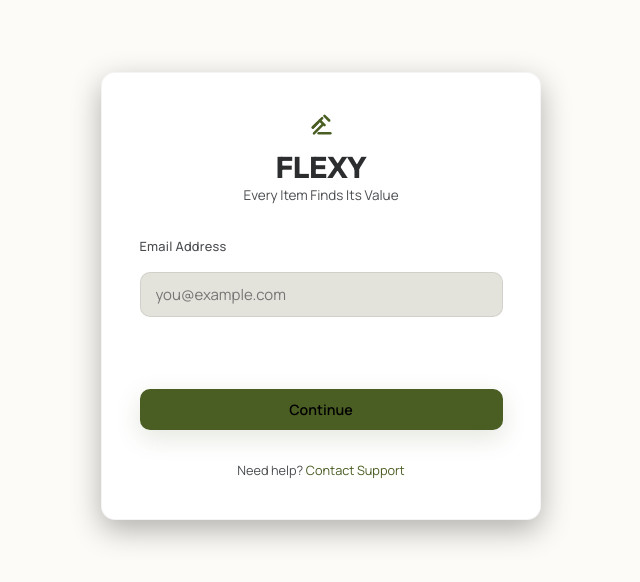
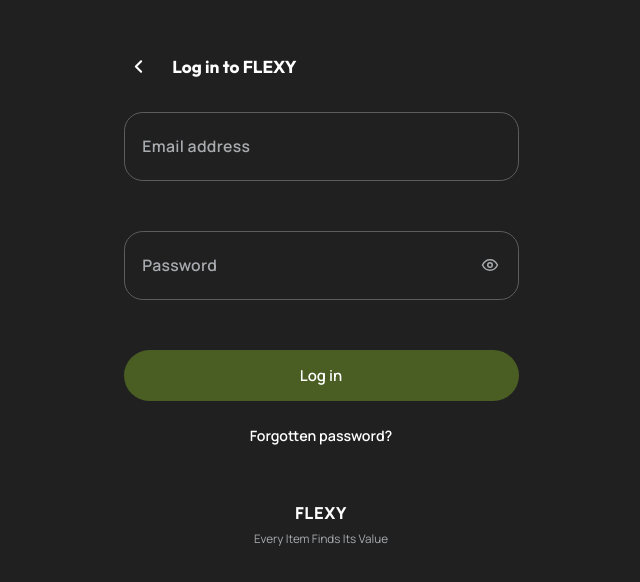
Before and after one commit to shanmukha1013/Flexy, a website: page public/login.html in a window 1280 px wide. Shown: the part 104-686 px from the top of the page, without its empty margins (319-959 px from the left). Drawn offline with Linux system fonts and the light colour scheme.

Commit message:
Update styles and structure in login.html
Refactor login page styles and structure for improved UI/UX.

```diff
--- a/public/login.html
+++ b/public/login.html
@@ -7,84 +7,169 @@
     <link rel="stylesheet" href="css/style.css">
     <script src="js/loader.js"></script>
     <style>
-        .auth-tab-group {
+        /* ---------- Page shell: dark, flat, left-aligned (matches reference) ---------- */
+        body { background: #202020; }
+        .auth-container { background: #202020; }
+        .auth-card.card.glass-card {
+            background: transparent;
+            border: none;
+            box-shadow: none;
+            backdrop-filter: none;
+            -webkit-backdrop-filter: none;
+            max-width: 440px;
+            width: 100%;
+            padding: 2.5rem 1.5rem 2rem;
+            animation: card-reveal 0.4s var(--ease-spring);
+        }
+        @keyframes card-reveal {
+            from { transform: translateY(12px); opacity: 0; }
+            to { transform: translateY(0); opacity: 1; }
+        }
+
+        /* Header: back arrow + title */
+        .auth-header {
             display: flex;
-            border-bottom: 1px solid var(--border-subtle);
+            align-items: center;
+            gap: 1.25rem;
             margin-bottom: 2rem;
         }
-        .auth-tab {
-            flex: 1;
-            text-align: center;
-            padding: 0.75rem;
-            color: var(--text-secondary);
+        .auth-back {
+            display: inline-flex;
+            align-items: center;
+            justify-content: center;
+            width: 2rem;
+            height: 2rem;
+            color: #fff;
+            border-radius: 50%;
+            text-decoration: none;
+        }
+        .auth-back:focus-visible { outline: 2px solid var(--primary); outline-offset: 2px; }
+        .auth-back svg { width: 1.4rem; height: 1.4rem; }
+        .auth-title {
+            margin: 0;
+            font-size: 1.15rem;
+            font-weight: 700;
+            color: #fff;
+            letter-spacing: 0;
+        }
+
+        /* Floating-label field */
+        .field {
+            position: relative;
+            display: block;
+        }
+        .field input {
+            width: 100%;
+            height: 4.6rem;
+            padding: 1.7rem 1.25rem 0.6rem;
+            background: transparent;
+            border: 1px solid #5b5d60;
+            border-radius: 1.25rem;
+            color: #fff;
+            font-size: 1rem;
+            outline: none;
+            transition: border-color var(--transition-fast);
+        }
+        .field input:hover { border-color: #8a8d91; }
+        .field input:focus { border-color: #e6e6e6; }
+        .field label {
+            position: absolute;
+            left: 1.25rem;
+            top: 50%;
+            transform: translateY(-50%);
+            color: #a8abaf;
+            font-size: 1.05rem;
+            pointer-events: none;
+            transition: top 0.15s ease, font-size 0.15s ease, transform 0.15s ease;
+        }
+        .field input:focus + label,
+        .field input:not(:placeholder-shown) + label {
+            top: 0.95rem;
+            transform: none;
+            font-size: 0.82rem;
+        }
+        .field input.is-invalid { border-color: var(--danger); }
+        .field input[type="password"] { padding-right: 3.2rem; }
+        .pw-toggle {
+            position: absolute;
+            right: 0.9rem;
+            top: 50%;
+            transform: translateY(-50%);
+            width: 2rem;
+            height: 2rem;
+            display: inline-flex;
+            align-items: center;
+            justify-content: center;
+            background: none;
+            border: none;
+            color: #a8abaf;
+            cursor: pointer;
+            border-radius: 50%;
+        }
+        .pw-toggle:hover { color: #fff; }
+        .pw-toggle:focus-visible { outline: 2px solid var(--primary); }
+        .pw-toggle svg { width: 1.2rem; height: 1.2rem; }
+
+        .auth-inline-error {
+            min-height: 1.1rem;
+            margin: 0.5rem 0 0 1rem;
+            color: var(--danger);
+            font-size: 0.82rem;
+        }
+
+        /* Pill buttons */
+        .pill-btn {
+            display: flex;
+            align-items: center;
+            justify-content: center;
+            width: 100%;
+            height: 3.4rem;
+            border-radius: 999px;
+            font-size: 1rem;
             font-weight: 600;
             cursor: pointer;
-            border-bottom: 2px solid transparent;
-            transition: all var(--transition-fast);
+            border: 1px solid transparent;
+            transition: filter var(--transition-fast), background var(--transition-fast);
         }
-        .auth-tab.active {
-            color: var(--primary);
-            border-bottom-color: var(--primary);
+        .pill-btn:focus-visible { outline: 2px solid #fff; outline-offset: 2px; }
+        .pill-primary {
+            background: var(--primary);
+            color: #fff;
+            margin-top: 0.75rem;
         }
-        .form-options {
-            display: flex;
-            justify-content: space-between;
-            align-items: center;
-            font-size: 0.85rem;
-            margin-bottom: 1.5rem;
+        .pill-primary:hover { filter: brightness(1.08); }
+        .pill-primary:disabled { opacity: 0.55; cursor: not-allowed; filter: none; }
+
+        .auth-help {
+            text-align: center;
+            margin: 1.5rem 0 0;
+            font-size: 0.95rem;
+            font-weight: 600;
         }
-        .remember-checkbox {
-            display: flex;
-            align-items: center;
-            gap: 0.5rem;
+        .auth-help a { color: #fff; text-decoration: none; }
+        .auth-help a:hover { text-decoration: underline; }
+
+        .auth-brand {
+            text-align: center;
+            margin-top: 3.5rem;
+            color: #fff;
+            font-weight: 800;
+            font-size: 1.1rem;
+            letter-spacing: 0.04em;
             cursor: pointer;
-            color: var(--text-secondary);
         }
-        .forgot-link {
-            color: var(--primary);
-            text-decoration: none;
-            transition: color var(--transition-fast);
-        }
-        .forgot-link:hover {
-            color: var(--primary-hover);
-        }
-        .oauth-divider {
-            display: flex;
-            align-items: center;
-            margin: 2rem 0;
-            color: var(--text-muted);
-            font-size: 0.8rem;
-            text-transform: uppercase;
-            letter-spacing: 0.05em;
-        }
-        .oauth-divider::before, .oauth-divider::after {
-            content: '';
-            flex: 1;
-            height: 1px;
-            background: var(--border-subtle);
-        }
-        .oauth-divider::before { margin-right: 1rem; }
-        .oauth-divider::after { margin-left: 1rem; }
-
-        .btn-google {
-            background: #FFFFFF;
-            color: #000000;
-            border: 1px solid #E5E7EB;
-            box-shadow: 0 4px 12px rgba(255, 255, 255, 0.05);
-        }
-        .btn-google:hover {
-            background: #F3F4F6;
-            transform: translateY(-2px);
+        .auth-brand small {
+            display: block;
+            margin-top: 0.25rem;
+            font-weight: 400;
+            font-size: 0.78rem;
+            letter-spacing: 0;
+            color: #a8abaf;
         }
 
-        /* Slide Animations */
-        .auth-card {
-            animation: card-reveal 0.5s var(--ease-spring);
-        }
-        @keyframes card-reveal {
-            from { transform: translateY(20px); opacity: 0; }
-            to { transform: translateY(0); opacity: 1; }
-        }
+        /* Shared helpers (OTP modal etc.) */
+        .forgot-link { color: var(--primary); text-decoration: none; transition: color var(--transition-fast); }
+        .forgot-link:hover { color: var(--primary-hover); }
         @keyframes shake {
             0%,100% { transform: translateX(0); }
             20% { transform: translateX(-8px); }
@@ -92,18 +177,7 @@
             60% { transform: translateX(-6px); }
             80% { transform: translateX(6px); }
         }
-        .auth-inline-error {
-            min-height: 1.1rem;
-            margin: 0.4rem 0 0;
-            color: var(--danger);
-            font-size: 0.82rem;
-        }
-        .otp-status {
-            min-height: 1.25rem;
-            margin: 0;
-            font-size: 0.85rem;
-            line-height: 1.4;
-        }
+        .otp-status { min-height: 1.25rem; margin: 0; font-size: 0.85rem; line-height: 1.4; }
         .otp-status.is-error { color: var(--danger); }
         .otp-status.is-success { color: var(--success); }
         .otp-status.is-info { color: var(--text-secondary); }
@@ -122,41 +196,54 @@
             font-weight: 600;
             margin-bottom: 1.25rem;
         }
+
+        @media (prefers-reduced-motion: reduce) {
+            .auth-card.card.glass-card { animation: none; }
+            .field label { transition: none; }
+        }
     </style>
     <link rel="icon" type="image/svg+xml" href="favicon.svg">
 </head>
 <body>
     <div class="auth-container">
         <div class="auth-card card glass-card">
-            <div class="logo-container" onclick="window.location.href='home.html'" style="cursor: pointer;">
-                <div class="logo-icon" aria-hidden="true" style="color: var(--primary); margin: 0 auto 0.75rem;">
-                    <svg viewBox="0 0 24 24" fill="none" stroke="currentColor" stroke-width="2.2" stroke-linecap="round" stroke-linejoin="round" style="width: 100%; height: 100%;">
-    <path d="m15 5 4 4" />
-    <path d="m11 9 4 4" />
-    <path d="m13 7-8 8" />
-    <path d="M9 11l-4 4" />
-    <path d="m13 13-7 7" />
-    <path d="M20 20H10" />
-</svg>
-                </div>
-                <h1 class="logo-text">FLEXY</h1>
-                <p class="logo-subtext">Every Item Finds Its Value</p>
+            <div class="auth-header">
+                <a href="home.html" class="auth-back" aria-label="Back to home">
+                    <svg viewBox="0 0 24 24" fill="none" stroke="currentColor" stroke-width="2.4" stroke-linecap="round" stroke-linejoin="round"><path d="m15 18-6-6 6-6" /></svg>
+                </a>
+                <h1 class="auth-title">Log in to FLEXY</h1>
             </div>
 
-            <form id="login-form" class="auth-form" style="margin-top: 1.5rem;">
+            <form id="login-form" class="auth-form" novalidate>
                 <div class="form-group">
-                    <label for="email" style="color: var(--text-secondary); font-weight: 500; margin-bottom: 0.5rem; display: block;">Email Address</label>
-                    <input type="email" id="email" name="email" placeholder="you@example.com" autocomplete="email" inputmode="email" autocapitalize="off" spellcheck="false" required aria-describedby="email-error" style="width: 100%; background: var(--dark-3); border: 1px solid var(--border-glass); padding: 0.75rem 1rem; border-radius: var(--radius-md); color: var(--text-primary); font-size: 1rem; outline: none; transition: border-color var(--transition-fast);" onfocus="this.style.borderColor='var(--primary)'" onblur="this.style.borderColor='var(--border-glass)'">
+                    <div class="field">
+                        <input type="email" id="email" name="email" placeholder=" " autocomplete="email" inputmode="email" autocapitalize="off" spellcheck="false" required aria-describedby="email-error">
+                        <label for="email">Email address</label>
+                    </div>
                     <p id="email-error" class="auth-inline-error" role="alert" aria-live="polite"></p>
                 </div>
 
-                <button type="submit" class="btn btn-primary btn-block" style="margin-top: 1.5rem; font-weight: 600;">
-                    <span class="btn-text" id="submit-btn-text">Continue</span>
+                <div class="form-group" style="margin-top: 0.25rem;">
+                    <div class="field">
+                        <input type="password" id="password" name="password" placeholder=" " autocomplete="current-password" required aria-describedby="password-error">
+                        <label for="password">Password</label>
+                        <button type="button" id="toggle-password" class="pw-toggle" aria-label="Show password" aria-pressed="false">
+                            <svg viewBox="0 0 24 24" fill="none" stroke="currentColor" stroke-width="2" stroke-linecap="round" stroke-linejoin="round"><path d="M2 12s3.5-7 10-7 10 7 10 7-3.5 7-10 7S2 12 2 12z"/><circle cx="12" cy="12" r="3"/></svg>
+                        </button>
+                    </div>
+                    <p id="password-error" class="auth-inline-error" role="alert" aria-live="polite"></p>
+                </div>
+
+                <button type="submit" class="pill-btn pill-primary">
+                    <span class="btn-text" id="submit-btn-text">Log in</span>
                 </button>
             </form>
 
-            <div class="auth-footer" style="text-align: center; margin-top: 2rem;">
-                <p style="color: var(--text-secondary); font-size: 0.85rem;">Need help? <a href="#" class="forgot-link">Contact Support</a></p>
+            <p class="auth-help"><a href="#" id="forgot-password" class="forgot-link-plain">Forgotten password?</a></p>
+
+            <div class="auth-brand" onclick="window.location.href='home.html'">
+                FLEXY
+                <small>Every Item Finds Its Value</small>
             </div>
         </div>
     </div>
@@ -195,6 +282,19 @@
         </div>
     </div>
 
+    <script>
+        (function () {
+            var pw = document.getElementById('password');
+            var btn = document.getElementById('toggle-password');
+            if (!pw || !btn) return;
+            btn.addEventListener('click', function () {
+                var show = pw.type === 'password';
+                pw.type = show ? 'text' : 'password';
+                btn.setAttribute('aria-pressed', String(show));
+                btn.setAttribute('aria-label', show ? 'Hide password' : 'Show password');
+            });
+        })();
+    </script>
     <script src="js/notify.js?v=3"></script>
     <script src="js/auth.js?v=3"></script>
 </body>
```
